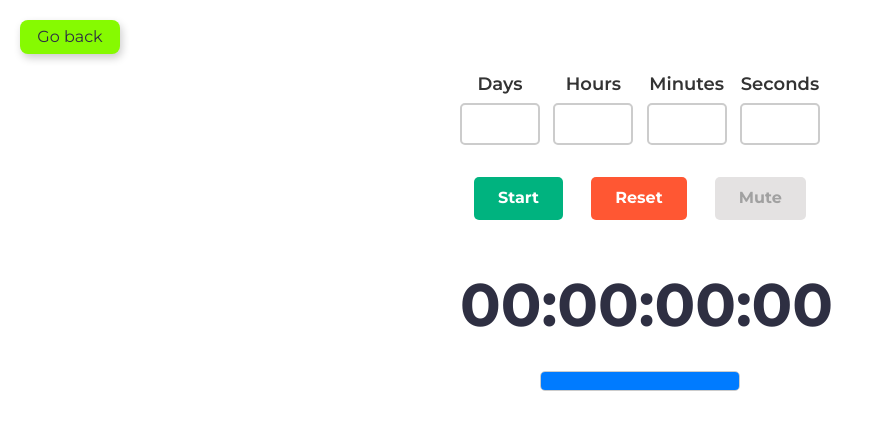
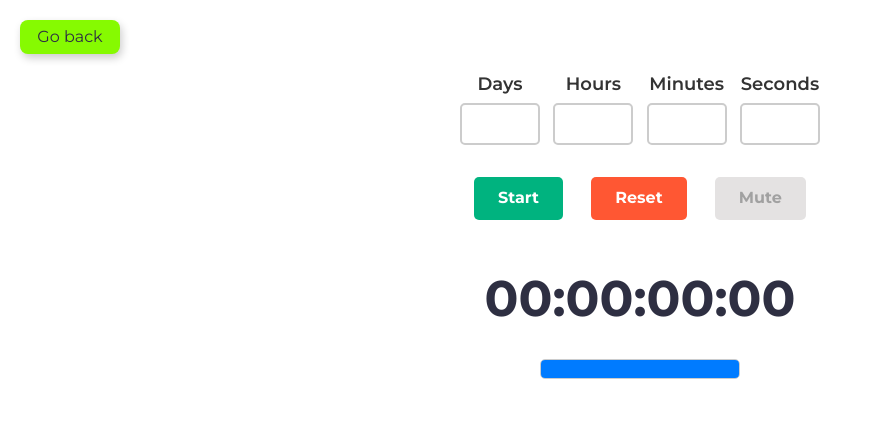
Before and after one commit to Vlad-Rzaiev/js-practise, a website built with Vite: page src/timer.html in a window 1280 px wide. Shown: the whole page, without its empty margins (0-875 px from the left). Built offline with nearby package versions, Linux system fonts and the light colour scheme.

Commit message:
fix timer size

```diff
--- a/src/css/timer.css
+++ b/src/css/timer.css
@@ -148,8 +148,9 @@ a {
 }
 
 .timer {
+  width: 100%;
   text-align: center;
-  font-size: 60px;
+  font-size: 50px;
   margin-bottom: 32px;
 }
 
```
